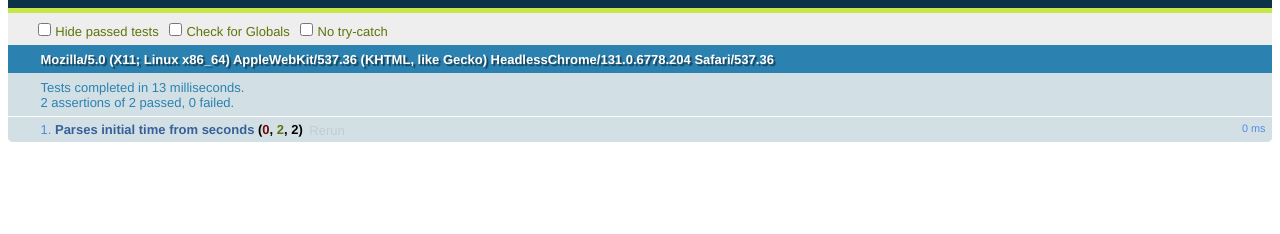
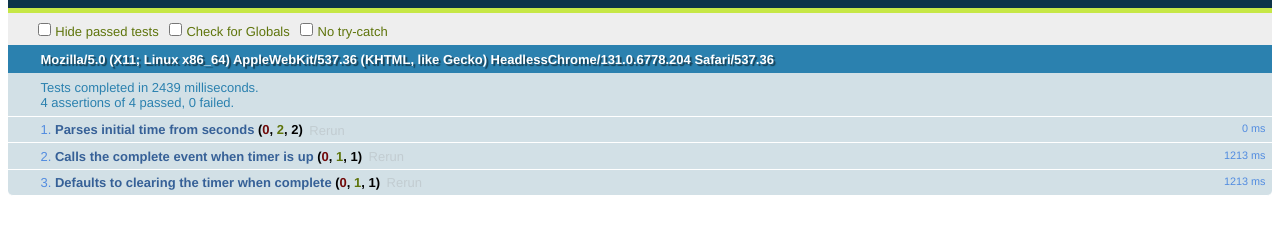
Before and after one commit to caike/jQuery-Simple-Timer, a plain HTML site: page test/index.html in a window 1280 px wide. Shown: the part 48-282 px from the top of the page. Drawn offline with Linux system fonts and the light colour scheme.

Commit message:
Complete triggers event and clears timer.

```diff
--- a/test/index.html
+++ b/test/index.html
@@ -11,6 +11,7 @@
 
     <div id="timer1" data-seconds-left=""></div>
     <div id="timer2" data-seconds-left=""></div>
+    <div id="timer3" data-seconds-left="1"></div>
   </div>
 
   <script src="../jquery.js"></script>
--- a/test/tests.js
+++ b/test/tests.js
@@ -17,3 +17,29 @@ test('Parses initial time from seconds', function(){
   var expected = '01:45:00';
   ok(timerElement.text() == expected, 'Parsed ' + secondsLeft + ' to ' + expected);
 });
+
+
+asyncTest('Calls the complete event when timer is up', function () {
+  expect(1);
+
+  var timerElement = $('#timer3');
+
+  timerElement.on('complete', function(){
+    ok(true, 'Called the complete event');
+    start();
+  });
+
+  timerElement.startTimer();
+});
+
+asyncTest('Defaults to clearing the timer when complete', function () {
+  expect(1);
+
+  var timerElement = $('#timer3');
+  timerElement.startTimer();
+
+  timerElement.on('complete', function(){
+    equal(timerElement.text(), '00:00:00', 'Cleared timer');
+    start();
+  });
+});
--- a/timer.js
+++ b/timer.js
@@ -46,7 +46,7 @@
 
       if (+hours === 0 && +minutes === 0 && +seconds === 0) {
         setTimeout((function() {
-          that.onComplete();
+          that.trigger('complete');
         }), 200);
       } else {
         return [lpad(days), lpad(hours), lpad(minutes), lpad(seconds)];
@@ -61,14 +61,24 @@
       element.find('.seconds').text(finalValues.pop());
       element.find('.minutes').text(finalValues.pop() + ':');
       element.find('.hours').text(finalValues.pop() + ':');
-      element.find('.days').text(finalValues.pop());
+    };
+
+    var clearTimer = function(element){
+      element.find('.seconds').text('00');
+      element.find('.minutes').text('00:');
+      element.find('.hours').text('00:');
     };
 
     var startCountdown = function(element, options) {
       options = options || {};
 
-      // defaults to reloading the page once timer is up
-      that.onComplete = options.onComplete || function(){ return location.reload(); };
+      var intervalId = null;
+      var defaultComplete = function(){
+        clearInterval(intervalId);
+        return clearTimer(element);
+      };
+
+      that.onComplete = options.onComplete || defaultComplete;
 
       var secondsLeft = parseInt(element.data('seconds-left'), 10);
       var refreshRate = options.refreshRate || 1000;
@@ -77,7 +87,7 @@
 
       setFinalValue(formatTimeLeft(timeLeft), element);
 
-      setInterval((function() {
+      intervalId = setInterval((function() {
         timeLeft = endTime - currentTime();
         setFinalValue(formatTimeLeft(timeLeft), element);
       }), refreshRate);
@@ -108,5 +118,10 @@
       createSubDivs(timerBoxElement);
       return startCountdown(timerBoxElement, options);
     });
+
+    that.on('complete', function() {
+      that.onComplete();
+    });
+
   };
 })(jQuery);
```
Also changed, not shown: index.html (+4 -4 lines).
